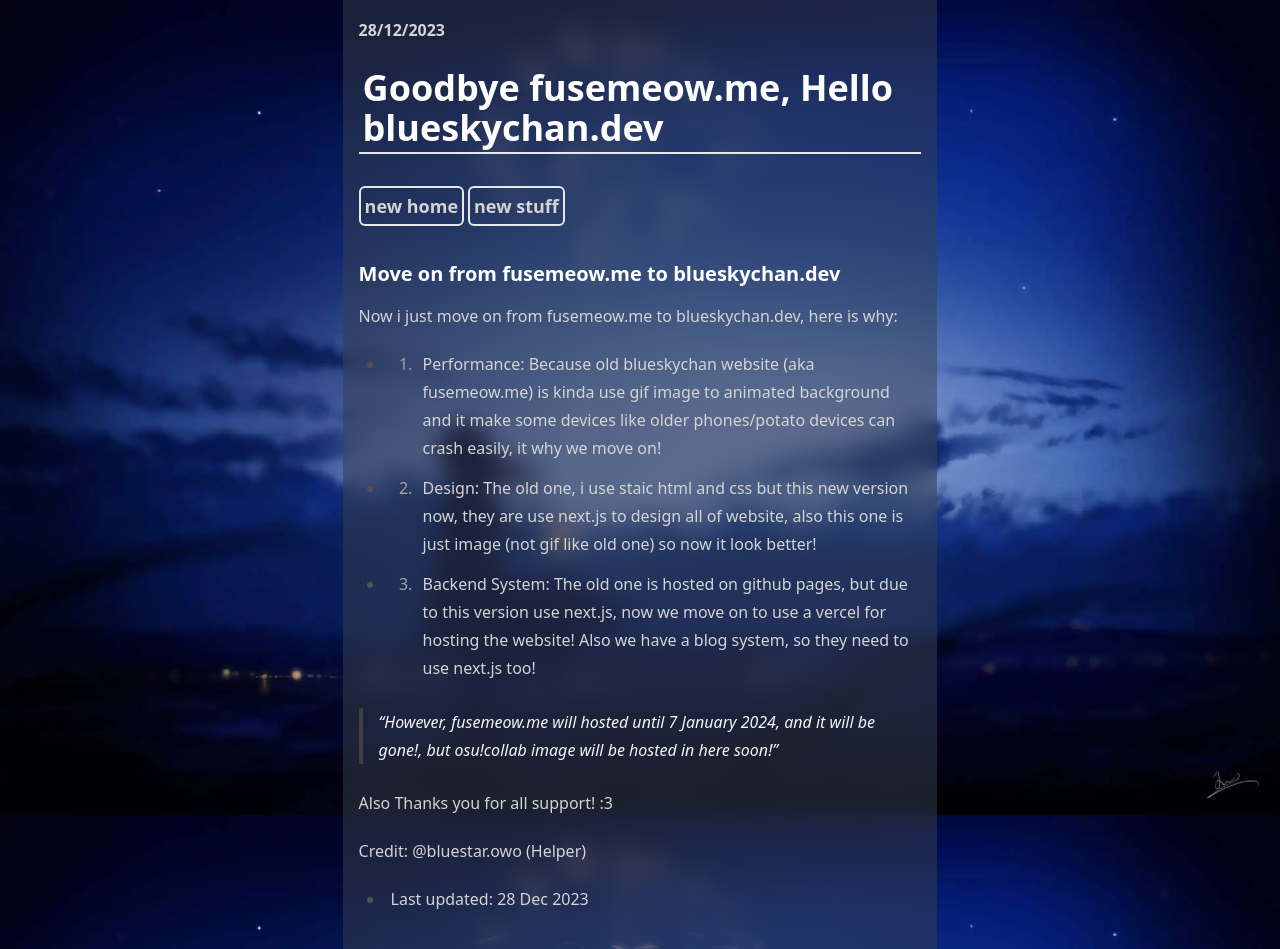
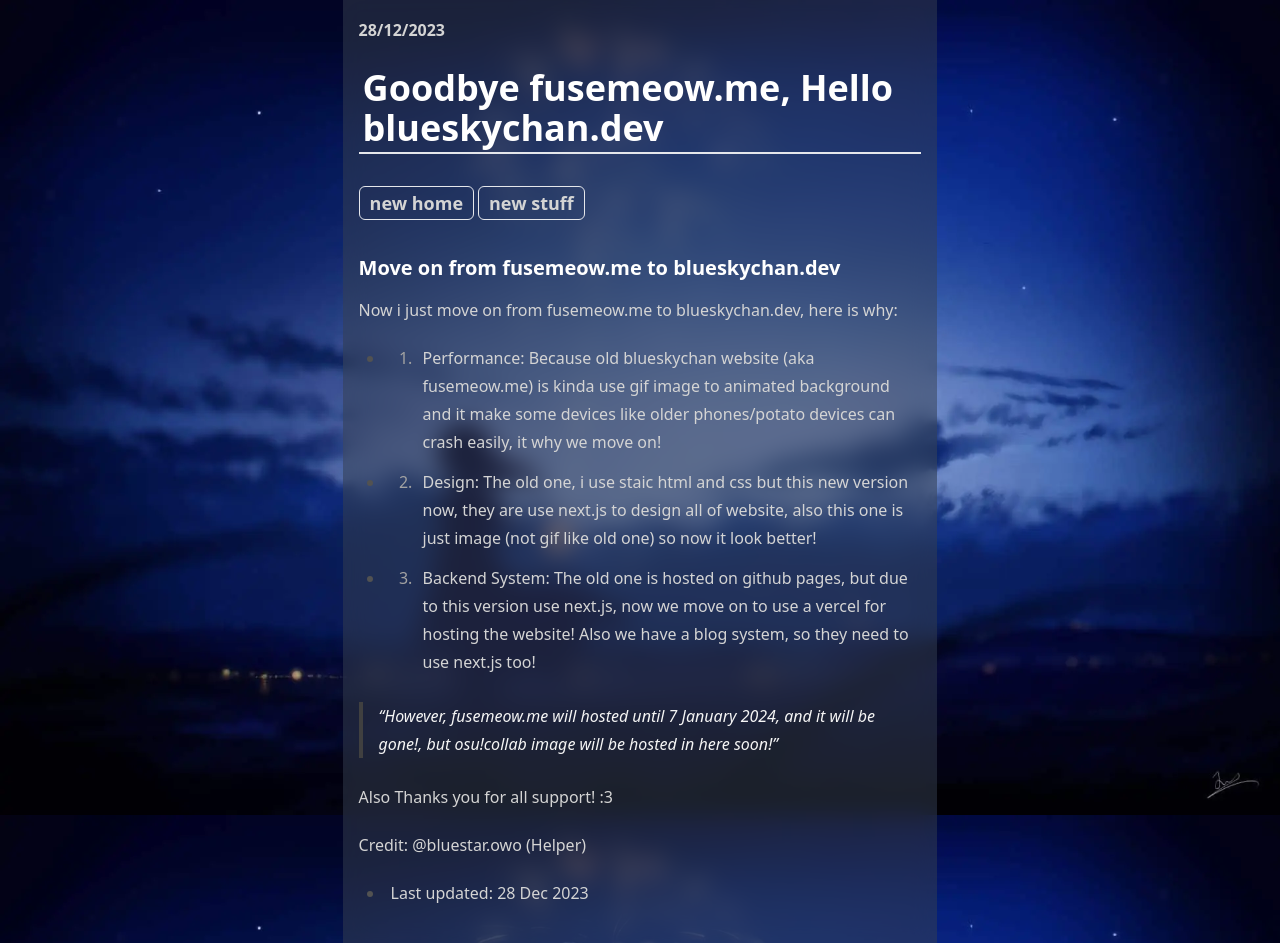
Before and after one commit to blueskychan-dev/blueskychan.dev, a Next.js app: page /post/moveon in a window 1280 px wide. Built offline with nearby package versions, Linux system fonts and the light colour scheme.

Commit message:
also fix tags

```diff
--- a/src/pages/post/[slug].jsx
+++ b/src/pages/post/[slug].jsx
@@ -30,7 +30,7 @@
 export default function PostPage({ frontmatter, content }) {
   const postTags = frontmatter.tags.map((tag) => (
     <div
-      className="inline-block border-2 rounded-md p-1 w-fit h-fit font-bold text-lg mr-1"
+      className="inline-block border rounded-md font-bold text-lg mr-1 py-0.5 px-2.5"
       key={tag.toString()}
     >
       {tag}
```
